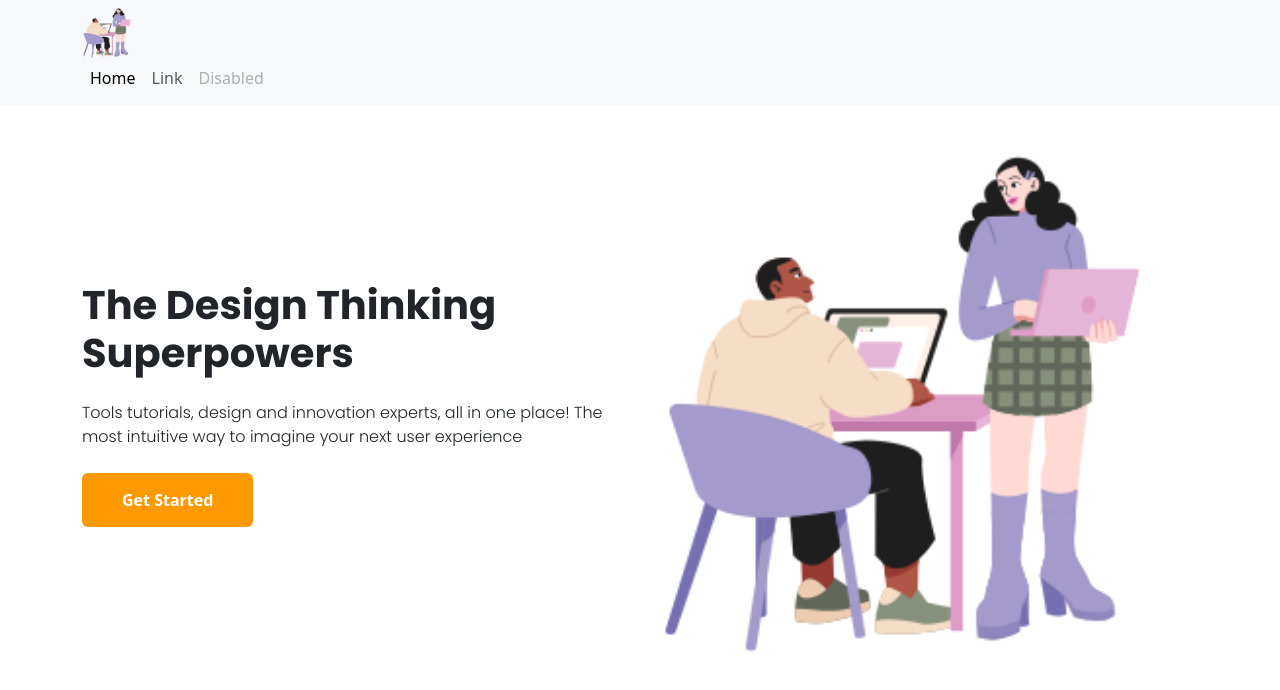
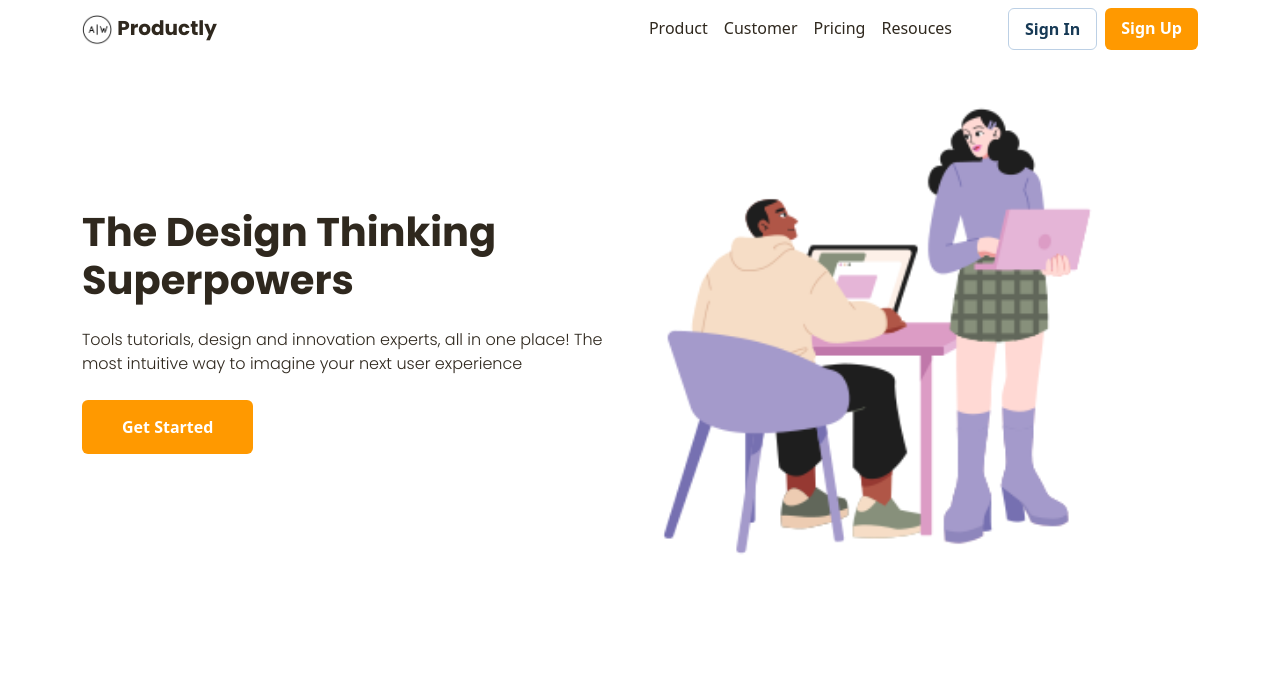
Before and after one commit to Ardywsptr/landing-page-bwa, a plain HTML site: page index.html in a window 1280 px wide. Drawn offline with Linux system fonts and the light colour scheme.

Commit message:
add new file img/logo and modified navbar in index.html

```diff
--- a/css/custom.css
+++ b/css/custom.css
@@ -5,7 +5,7 @@ body {
 }
 
 .btn-primary {
-    background-color: #FF9900;
+    background: #FF9900;
     border: none;
     padding: 15px 40px;
     font-size: 16px;
@@ -13,15 +13,37 @@ body {
 }
 
 .btn-primary:hover {
-    background-color: #de8f18;
+    background: #de8f18;
 }
 
-.herobwa h1{
+.btn-secondary {
+    background: none;
+    border: 1px solid #bcd0e5;
+    padding: 15px 40px;
+    font-size: 16px;
+    font-weight: bold;
+    color: #173A56;
+}
+
+.btn-secondary:hover {
+    background: none;
+    border: 1px solid #99a4ae;
+    color: #173A56;
+}
+
+.herobwa h1,
+.navbar-brand p {
     font-family: 'Poppins', sans-serif;
     font-weight: 700;
+    color: #2F281E;
 }
 
-.herobwa p{
+.herobwa p {
     font-family: 'Poppins', sans-serif;
     font-weight: 400;
+    color: #2F281E;
 }
+
+.navbar-nav .nav-item .nav-link {
+    color: #2F281E;
+}
--- a/index.html
+++ b/index.html
@@ -18,32 +18,39 @@
 
 <body>
     <!-- navigation -->
-    <nav class="navbar navbar-expand-lg bg-body-tertiary">
+    <!-- <div class="container"> -->
+    <nav class="navbar navbar-expand-lg">
         <div class="container">
-            <div class="row">
-                <div class="container-fluid">
-                    <div class="col">
-                        <img width="50px" src="img/hero.png" alt="">
-                    </div>
-                    <div class="col justify-content-end">
+            <a class="navbar-brand" href="#">
+                <img src="img/logo.png" width="30px" alt="logo">
+                <p class="d-inline">Productly</p>
+            </a>
+            <button class="navbar-toggler" type="button" data-bs-toggle="collapse"
+                data-bs-target="#navbarSupportedContent" aria-controls="navbarSupportedContent" aria-expanded="false"
+                aria-label="Toggle navigation">
+                <span class="navbar-toggler-icon"></span>
+            </button>
             <div class="collapse navbar-collapse" id="navbarSupportedContent">
-                            <ul class="navbar-nav me-auto mb-2 mb-lg-0">
+                <ul class="navbar-nav ms-auto mb-2 mb-lg-0">
                     <li class="nav-item">
-                                    <a class="nav-link active" aria-current="page" href="#">Home</a>
+                        <a class="nav-link active" aria-current="page" href="#">Product</a>
                     </li>
                     <li class="nav-item">
-                                    <a class="nav-link" href="#">Link</a>
+                        <a class="nav-link active" href="#">Customer</a>
                     </li>
                     <li class="nav-item">
-                                    <a class="nav-link disabled">Disabled</a>
+                        <a class="nav-link active" href="#">Pricing</a>
                     </li>
+                    <li class="nav-item">
+                        <a class="nav-link active" href="#">Resouces</a>
+                    </li>
+                    <a class="btn px-3 py-2 btn-secondary ms-5" href="#" role="button">Sign In</a>
+                    <a class="btn px-3 py-2 btn-primary ms-2" href="#" role="button">Sign Up</a>
                 </ul>
             </div>
         </div>
+    </nav>
     </div>
-            </div>
-        </div>
-    </nav>
     <!-- end navigation -->
 
     <!-- hero -->
@@ -58,11 +65,13 @@
                     <a class="btn btn-primary" href="#" role="button">Get Started</a>
                 </div>
                 <div class="col align-self-center">
-                    <img width="500px" src="img/hero.png" alt="">
+                    <img width="450px" src="img/hero.png" alt="">
                 </div>
             </div>
         </div>
     </section>
+    <!-- end hero -->
+
 
     <script src="js/bootstrap.js"></script>
 </body>
```
Also changed, not shown: img/logo.png (added). Lines whose indentation alone changed are shown as unchanged.
